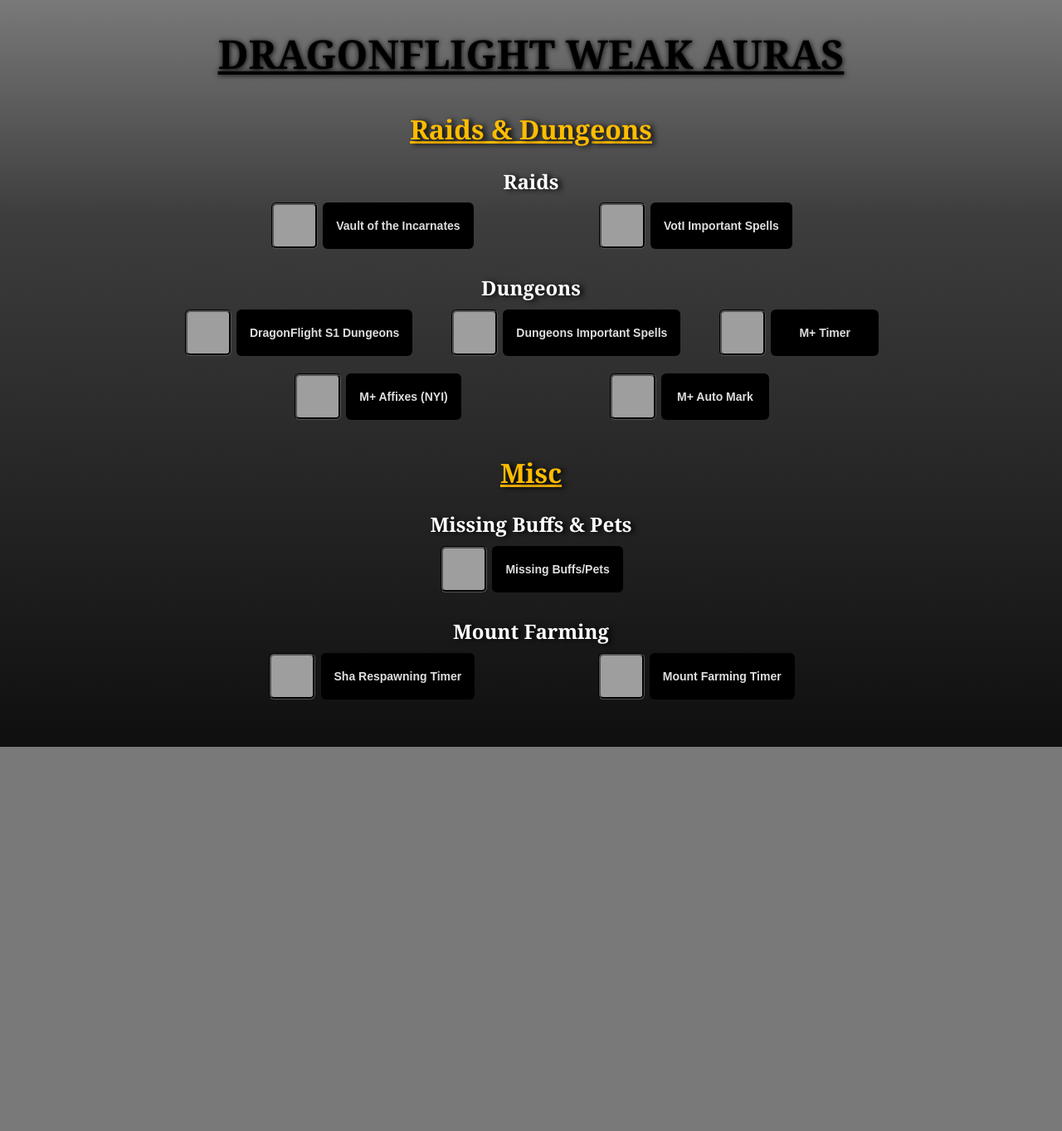
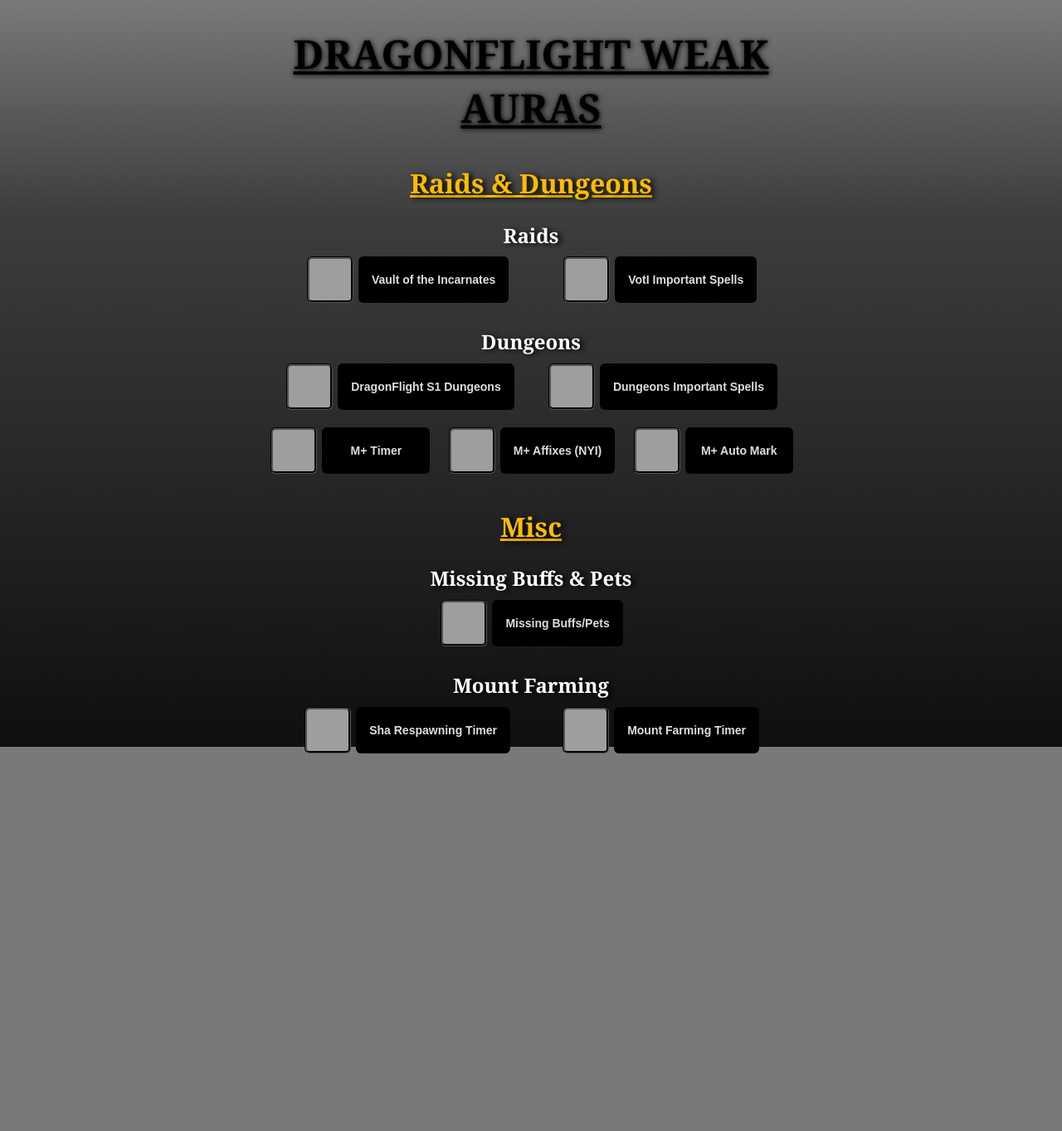
Before and after one commit to SEguild/seguild.github.io, a Jekyll site: the page wa/weakauras.html, which Jekyll copies as it is, in a window 1280 px wide. Shown: the whole page at 83% size. Built offline with Jekyll 4.4.1, drawn with Linux system fonts in a browser that asks for light colours; before the commit the page ends 1298 px from its top, so only the background shows below that; grey boxes are pictures that could not be loaded.

Commit message:
reduced container column size

```diff
--- a/css/stylesheet.css
+++ b/css/stylesheet.css
@@ -25,8 +25,8 @@ html {
     height: 50vh;
 }
 .flexContainerColumn {
-    margin-left: 15%;
-    margin-right: 15%;
+    margin-left: 25%;
+    margin-right: 25%;
     display: flex;
     flex-direction: column;
     flex-wrap: wrap;
```
